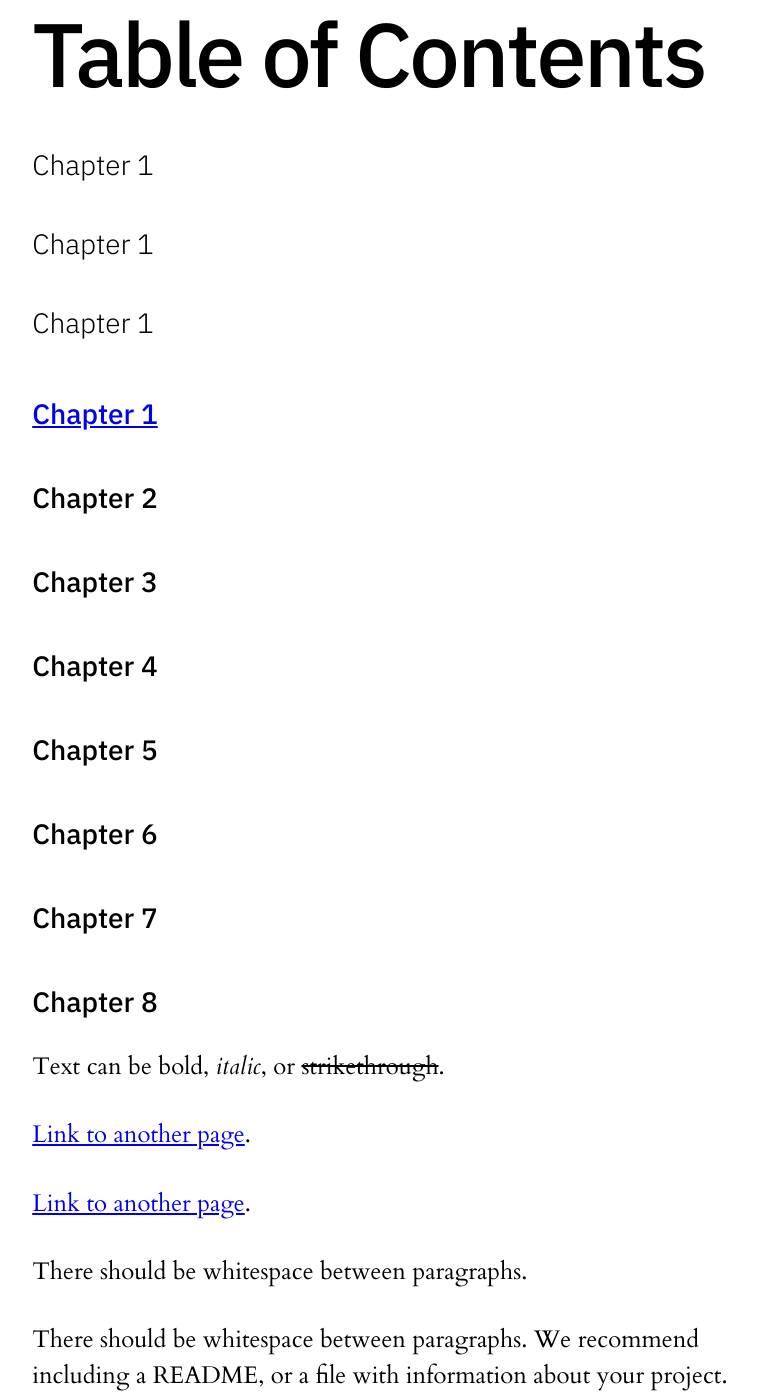
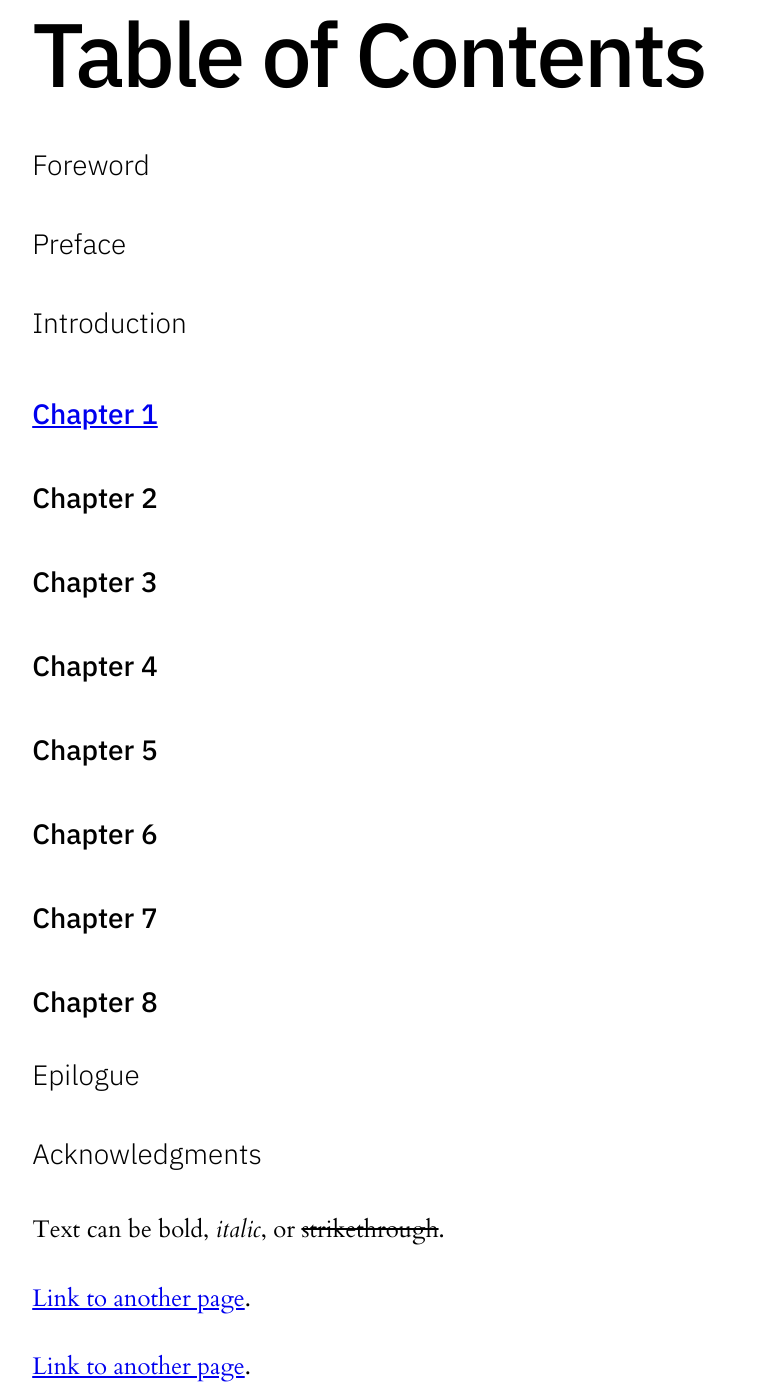
Before and after one commit to Designing-Hope/designing-hope.github.io, a Jekyll site: the page built from index.md, in a window 1280 px wide and 1400 px high. Shown: the whole window, without its empty margins (239-996 px from the left). Built offline with Jekyll 4.4.1, drawn with Linux system fonts in a browser that asks for light colours.

Commit message:
Updated TOC

```diff
--- a/index.md
+++ b/index.md
@@ -5,9 +5,9 @@ title: Table of Contents
 
 
 <div class="toc">
-    <h4>Chapter 1</h4>
-    <h4>Chapter 1</h4>
-    <h4>Chapter 1</h4>
+    <h4>Foreword</h4>
+    <h4>Preface</h4>
+    <h4>Introduction</h4>
   <a href="/chapter-1" class="">
     <h2>Chapter 1</h2>
   </a>
@@ -18,6 +18,8 @@ title: Table of Contents
     <h2>Chapter 6</h2>
     <h2>Chapter 7</h2>
     <h2>Chapter 8</h2>
+    <h4>Epilogue</h4>
+    <h4>Acknowledgments</h4>
 </div>
 
 
```
Also changed, not shown: 1 other file.
